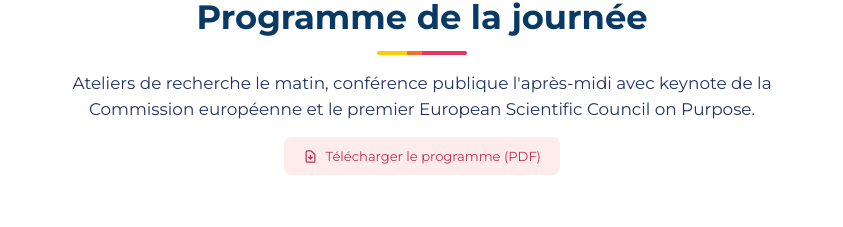
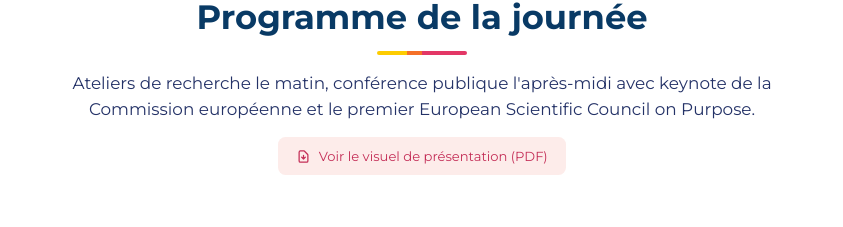
Before and after one commit to Sme0602/societe-mission-europe, a Next.js app: page /evenements/summer-school-juin-2026 in a window 1280 px wide. Shown: the part 1312-1539 px from the top of the page, without its empty margins (218-1061 px from the left). Built offline with nearby package versions, Linux system fonts and the light colour scheme.

Commit message:
Replace Summer School PDF with correct visual and update link label

```diff
--- a/src/app/(public)/evenements/summer-school-juin-2026/page.tsx
+++ b/src/app/(public)/evenements/summer-school-juin-2026/page.tsx
@@ -243,7 +243,7 @@ export default function SummerSchoolPage() {
               <svg className="w-4 h-4" fill="none" stroke="currentColor" viewBox="0 0 24 24">
                 <path strokeLinecap="round" strokeLinejoin="round" strokeWidth={2} d="M12 10v6m0 0l-3-3m3 3l3-3m2 8H7a2 2 0 01-2-2V5a2 2 0 012-2h5.586a1 1 0 01.707.293l5.414 5.414a1 1 0 01.293.707V19a2 2 0 01-2 2z" />
               </svg>
-              Télécharger le programme (PDF)
+              Voir le visuel de présentation (PDF)
             </a>
           </div>
 
```
Also changed, not shown: 1 other file (tests, documents, lock files or other folders).
